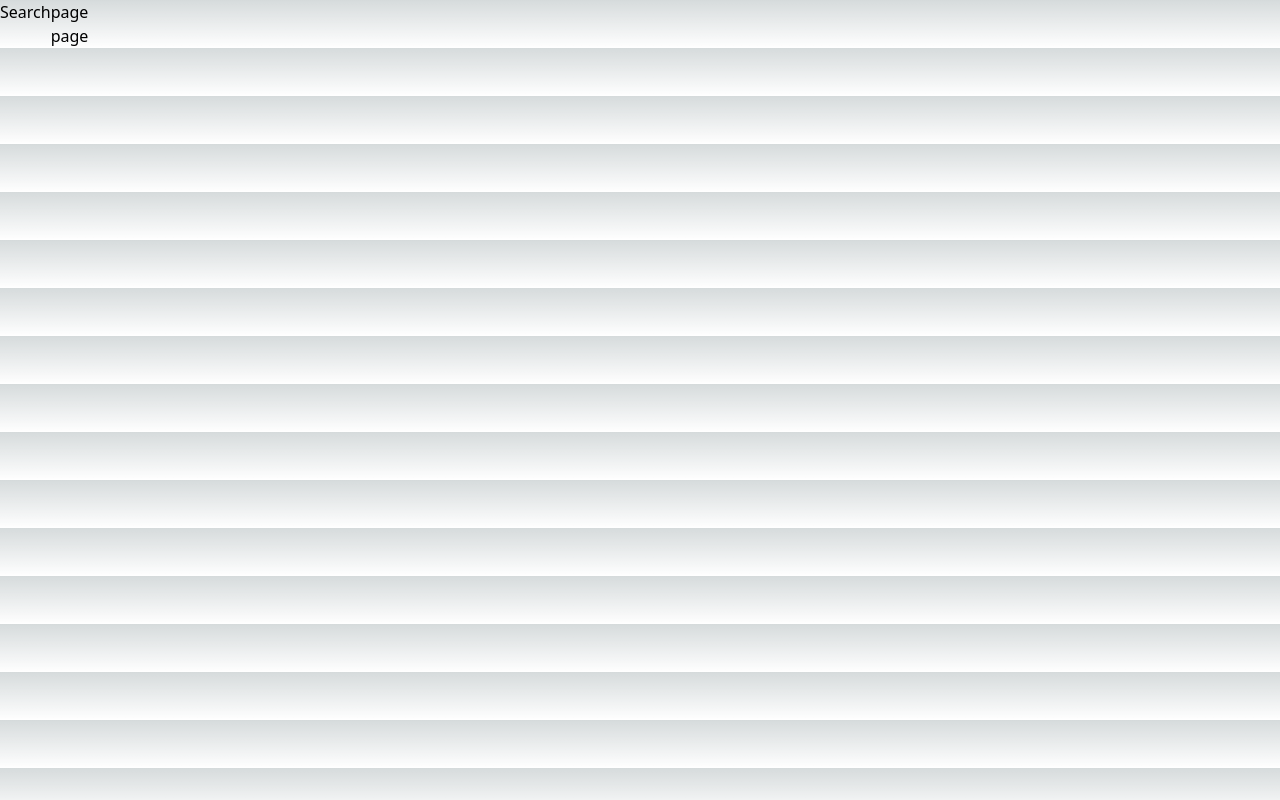
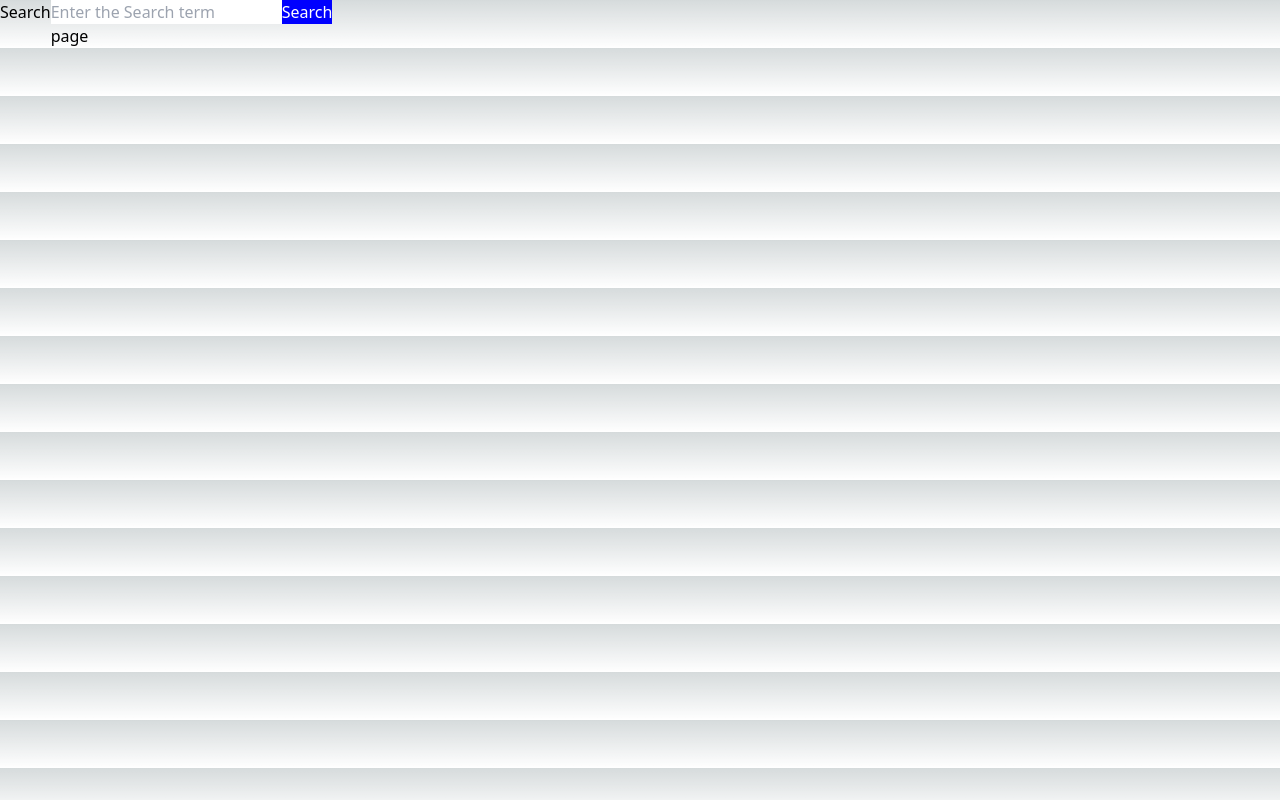
Before and after one commit to arsalan06/nextjs-13, a Next.js app: page /search in a window 1280 px wide. Built offline with nearby package versions, Linux system fonts and the light colour scheme.

Commit message:
add  defualt routes such as loading error and not-found

```diff
--- a/src/app/layout.tsx
+++ b/src/app/layout.tsx
@@ -12,6 +12,9 @@ export default function RootLayout({
 }) {
   return (
     <html lang="en">
+      <head>
+        <title>Nextjs-13</title>
+      </head>
       <body>{children}</body>
     </html>
   )
--- /dev/null
+++ b/src/app/search/Search.tsx
@@ -0,0 +1,33 @@
+"use client";
+import React, { FormEvent, useState } from "react";
+import { useRouter } from "next/navigation";
+function Search() {
+  const [search, setSearch] = useState("");
+  const router = useRouter();
+  const handleSearch = async (e: FormEvent<HTMLFormElement>) => {
+    e.preventDefault();
+    setSearch("");
+    router.push(`/search/${search}`);
+  };
+  return (
+    <form onSubmit={handleSearch}>
+      <input
+        type="text"
+        value={search}
+        placeholder="Enter the Search term"
+        onChange={(e) => setSearch(e.target.value)}
+      />
+      <button
+        type="submit"
+        style={{
+          background: "blue",
+          color: "white",
+        }}
+      >
+        Search
+      </button>
+    </form>
+  );
+}
+
+export default Search;
--- /dev/null
+++ b/src/app/search/[searchTerm]/error.tsx
@@ -0,0 +1,30 @@
+'use client'; // Error components must be Client components
+
+import { useEffect } from 'react';
+
+export default function Error({
+  error,
+  reset,
+}: {
+  error: Error;
+  reset: () => void;
+}) {
+  useEffect(() => {
+    // Log the error to an error reporting service
+    console.error(error);
+  }, [error]);
+
+  return (
+    <div>
+      <h2>Something went wrong!</h2>
+      <button
+        onClick={
+          // Attempt to recover by trying to re-render the segment
+          () => reset()
+        }
+      >
+        Try again
+      </button>
+    </div>
+  );
+}
--- /dev/null
+++ b/src/app/search/[searchTerm]/loading.tsx
@@ -0,0 +1,9 @@
+import React from 'react'
+
+function Loading() {
+  return (
+    <div>Loding Search Result</div>
+  )
+}
+
+export default Loading
--- /dev/null
+++ b/src/app/search/[searchTerm]/page.tsx
@@ -0,0 +1,41 @@
+import { type } from "os";
+import React from "react";
+
+type PageProps = {
+  params: {
+    searchTerm: string;
+  };
+};
+type SearchResult = {
+  organic_results: [
+    {
+      position: number;
+      title: string;
+      link: string;
+      thumbnail: string;
+      snipped: string;
+    }
+  ];
+};
+const Search = async (searchTerm: string) => {
+  const res = await fetch(
+    `https://serpapi.com/search.json?q=${searchTerm}&api_key=${process.env.API_KEY}`
+  );
+  const searchData: SearchResult = await res.json();
+  return searchData;
+};
+async function SearchResults({ params: { searchTerm } }: PageProps) {
+  const SearchResults = await Search(searchTerm);
+  return (
+    <div>
+      {SearchResults.organic_results.map((result) => (
+        <li key={result.position}>
+          <p>{result.title}</p>
+          <p>{result.snipped}</p>
+        </li>
+      ))}
+    </div>
+  );
+}
+
+export default SearchResults;
--- a/src/app/search/layout.tsx
+++ b/src/app/search/layout.tsx
@@ -1,6 +1,6 @@
 // import Search from "./Search"
 
-import Search from "./page";
+import Search from "./Search";
 
 // export const metadata = {
 //   title: 'Create Next App',
--- a/src/app/search/page.tsx
+++ b/src/app/search/page.tsx
@@ -1,9 +1,9 @@
 import React from 'react'
 
-function Search() {
+function page() {
   return (
     <div>page</div>
   )
 }
 
-export default Search
+export default page
```
